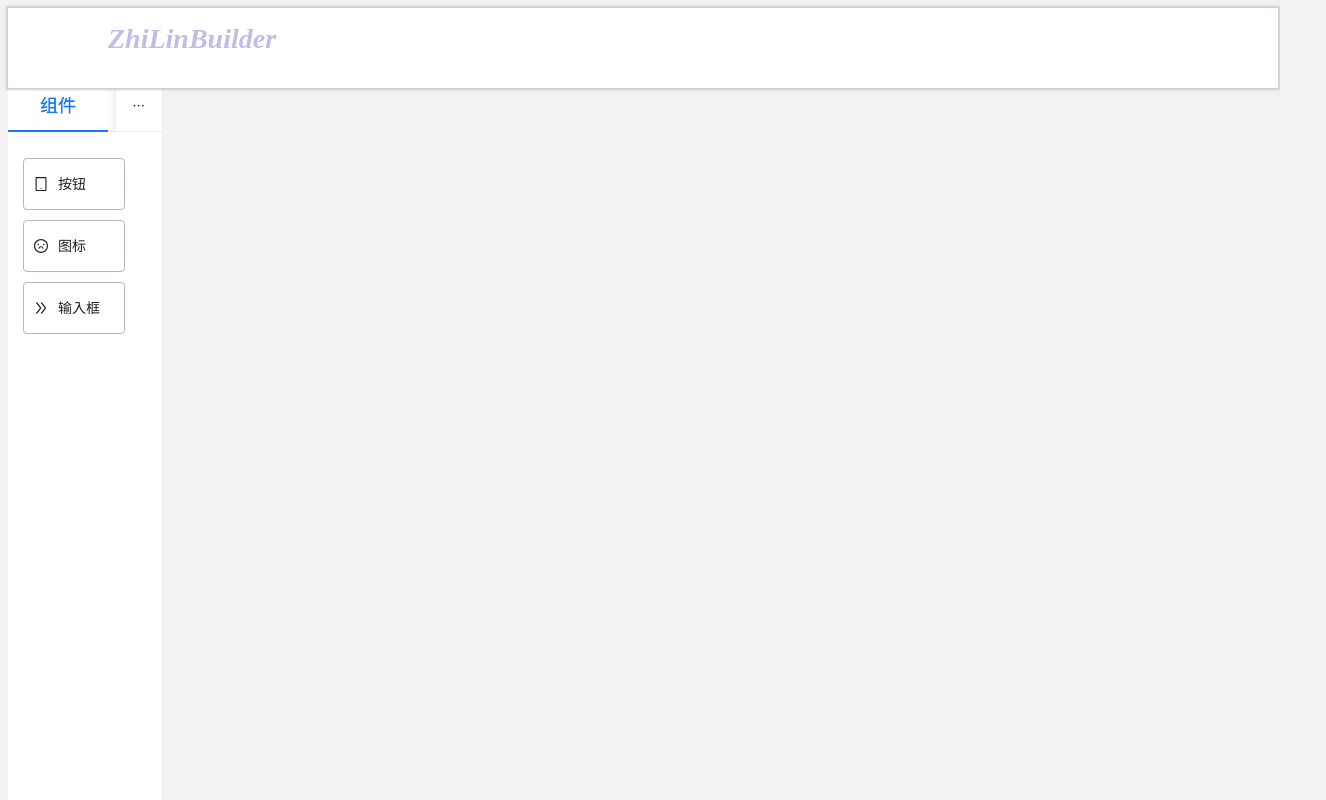
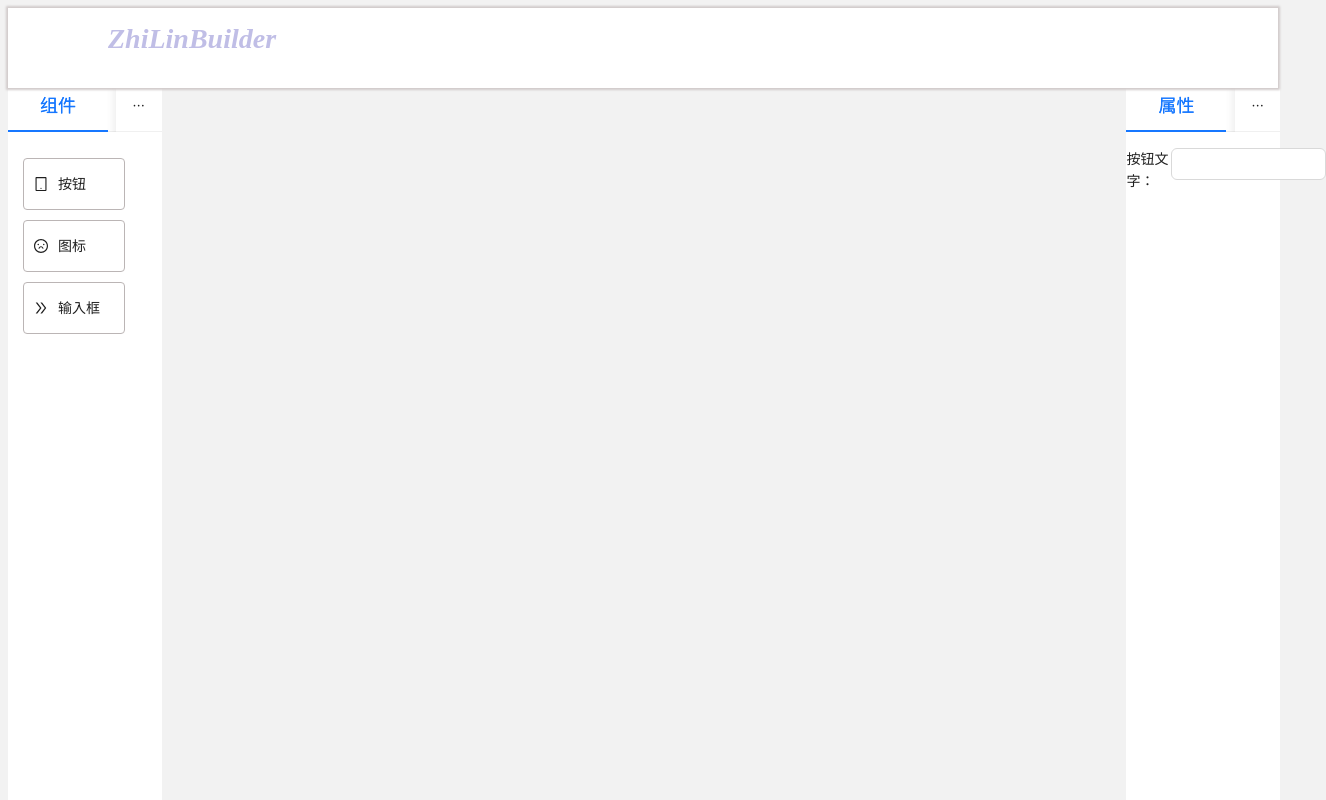
Before and after one commit to zhishuai-G/ZhiLinBuilder, a React (Vite) app: page / in a window 1280 px wide. Shown: the whole page, 1326 px wide, since content can reach past the window. Built offline with nearby package versions, Linux system fonts and the light colour scheme.

Commit message:
fix：第四节，实现右侧属性面板

```diff
--- a/src/pages/builder/attributePanelArea/index.tsx
+++ b/src/pages/builder/attributePanelArea/index.tsx
@@ -1,7 +1,46 @@
-function AttributePanelArea() {
+import { Tabs } from 'antd';
+import { TabsProps, Input } from 'antd';
+import './style'
+
+const renderAttribute = () => {
+
+  const changeComAttribute = (e: any) => {
+    console.log(e.target.value);
+    window.renderCom.caption = e.target.value // 把当前的标题值绑定到组件renderCom上的caption
+    window.setComList([...window.comList]) // 因为renderCom发生了变化，所以重新更改comList
+  }
+
   return (
-    <div>attributePanel</div>
+    <div>
+      <div className='attributeItem'>
+        <label>按钮文字：</label>
+        <div className='attributeItemValue'>
+          <Input onChange={changeComAttribute} />
+        </div>
+      </div>
+    </div>
   )
 }
 
+const items: TabsProps['items'] = [
+  {
+    key: '1',
+    label: <div style={{ fontSize: '18px', width: '100px', textAlign: 'center' }}>属性</div>,
+    children: renderAttribute(),
+  },
+  {
+    key: '2',
+    label: <div style={{ fontSize: '18px', width: '100px', textAlign: 'center' }}>样式</div>,
+    children: 'Content of Tab Pane 2',
+  },
+];
+
+const AttributePanelArea: React.FC = () => {
+  return (
+    <div className='attributePanelArea'>
+      <Tabs defaultActiveKey="1" items={items} />
+    </div>
+  )
+};
+
 export default AttributePanelArea
--- /dev/null
+++ b/src/pages/builder/attributePanelArea/style/index.less
@@ -0,0 +1,15 @@
+.attributePanelArea {
+  position: absolute;
+  top: 10%;
+  right: 0;
+  width: 12%;
+  background-color: white;
+  height: 90%;
+}
+
+.attributeItem {
+  width: 200px;
+  height: 60px;
+  display: flex;
+  justify-content: space-between;
+}
--- /dev/null
+++ b/src/pages/builder/attributePanelArea/style/index.tsx
@@ -0,0 +1 @@
+import './index.less'
--- a/src/pages/builder/canvasArea/index.tsx
+++ b/src/pages/builder/canvasArea/index.tsx
@@ -6,6 +6,8 @@ function CanvasArea(pros: any) {
 
   interface ComJson {
     name: string,
+    // 组件的唯一ID
+    comId: string,
     style?: any
   }
 
@@ -18,6 +20,7 @@ function CanvasArea(pros: any) {
 
   const [comList, setComList] = useState<ComJson[]>([])
   const [dragCom, setDragCom] = useState<ComJson | null>(null)  // 记录当前组件是在画布区域还是在组件区域
+  const [selectId, setSelectId] = useState<string>('')  // 当前选中节点的comId
 
   const onDragStart = (com: any, e: any) => {
     return () => {
@@ -35,6 +38,13 @@ function CanvasArea(pros: any) {
 
   const onDragOver = (e: any) => {
     e.preventDefault()
+  }
+
+  const selectCom = (item: any) => {
+    setSelectId(item.comId)
+    window.renderCom = item // 挂载要渲染的组件，并且当点击事件触发，在renderCom身上挂载右侧的属性值
+    window.comList = comList // 组件renderCom变化了，因此存储组件的数组也要实时的更新，所以把comList，更新comList的setComList都挂载到window上
+    window.setComList = setComList
   }
 
   const onDrop = (e: any) => {
@@ -55,8 +65,10 @@ function CanvasArea(pros: any) {
         left: e.clientX + 'px',
         top: e.clientY + 'px'
       }
+      let comId = `comId_${Date.now()}`
       comList.push({
         name: nowCom,
+        comId,
         style
       })
     }
@@ -65,10 +77,15 @@ function CanvasArea(pros: any) {
   return (
     <div className='canvasArea' onDragEnter={onDragEnter} onDragOver={onDragOver} onDrop={onDrop}>
       {
-        comList.map((item: { name: string, style?: any }, index: number) => {
+        comList.map((item: { name: string, comId: string, style?: any }) => {
           const Com = components[item.name as keyof typeof components];
           return (
-            <span draggable onDragStart={(e: any) => { onDragStart(item, e)() }} key={index} style={item.style}><Com /></span>
+            <div onClick={() => { selectCom(item) }} draggable onDragStart={(e: any) => { onDragStart(item, e)() }} key={item.comId}>
+              <span className={item.comId === selectId ? 'selectCom' : ''} style={item.style}>
+                {/* 直接解构，把右侧属性面板更改的值全部传递给组价 */}
+                <Com {...item} />
+              </span>
+            </div>
           )
         })
       }
--- a/src/pages/builder/canvasArea/style/index.less
+++ b/src/pages/builder/canvasArea/style/index.less
@@ -2,3 +2,7 @@
   width: 100%;
   height: 95vh;
 }
+
+.selectCom{
+  border: 0.5px solid #1677ff;
+}
--- a/src/pages/builder/componentArea/components/button/index.tsx
+++ b/src/pages/builder/componentArea/components/button/index.tsx
@@ -1,9 +1,11 @@
 import { Button as ZLButton } from 'antd';
 
-function Button() {
+function Button(props: any) {
+  console.log(props);
+  const { caption } = props
   return (
     <div>
-      <ZLButton>按钮</ZLButton>
+      <ZLButton >{caption || '按钮'}</ZLButton>
     </div>
   )
 }
--- a/src/pages/builder/componentArea/components/input/index.tsx
+++ b/src/pages/builder/componentArea/components/input/index.tsx
@@ -1,7 +1,9 @@
+import { Input as ZLInput } from 'antd';
+
 function Input() {
   return (
     <div>
-      Input
+      <ZLInput />
     </div>
   )
 }
--- a/src/vite-env.d.ts
+++ b/src/vite-env.d.ts
@@ -2,6 +2,9 @@
 
 export declare global {
   interface Window {
-    nowCom: any;
+    nowCom: any
+    renderCom: any
+    comList: any
+    setComList: any
   }
 }
```
